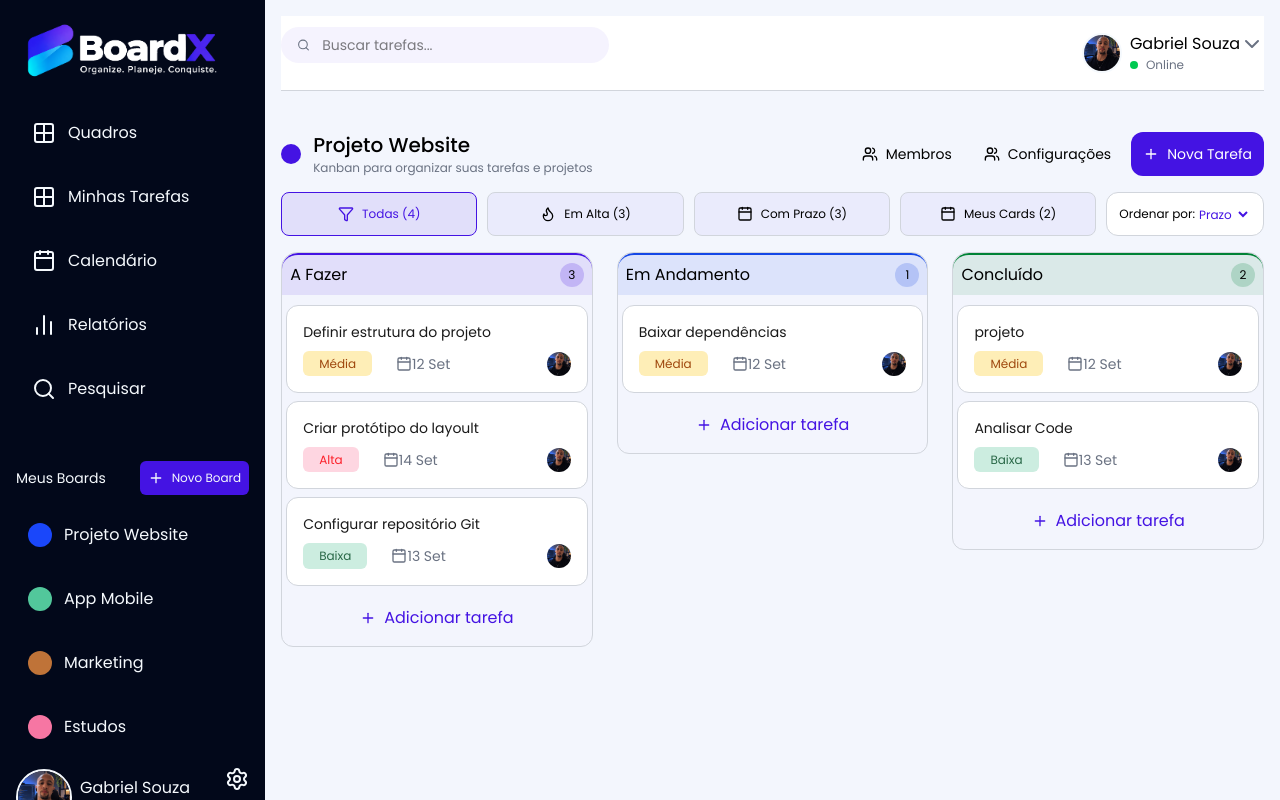
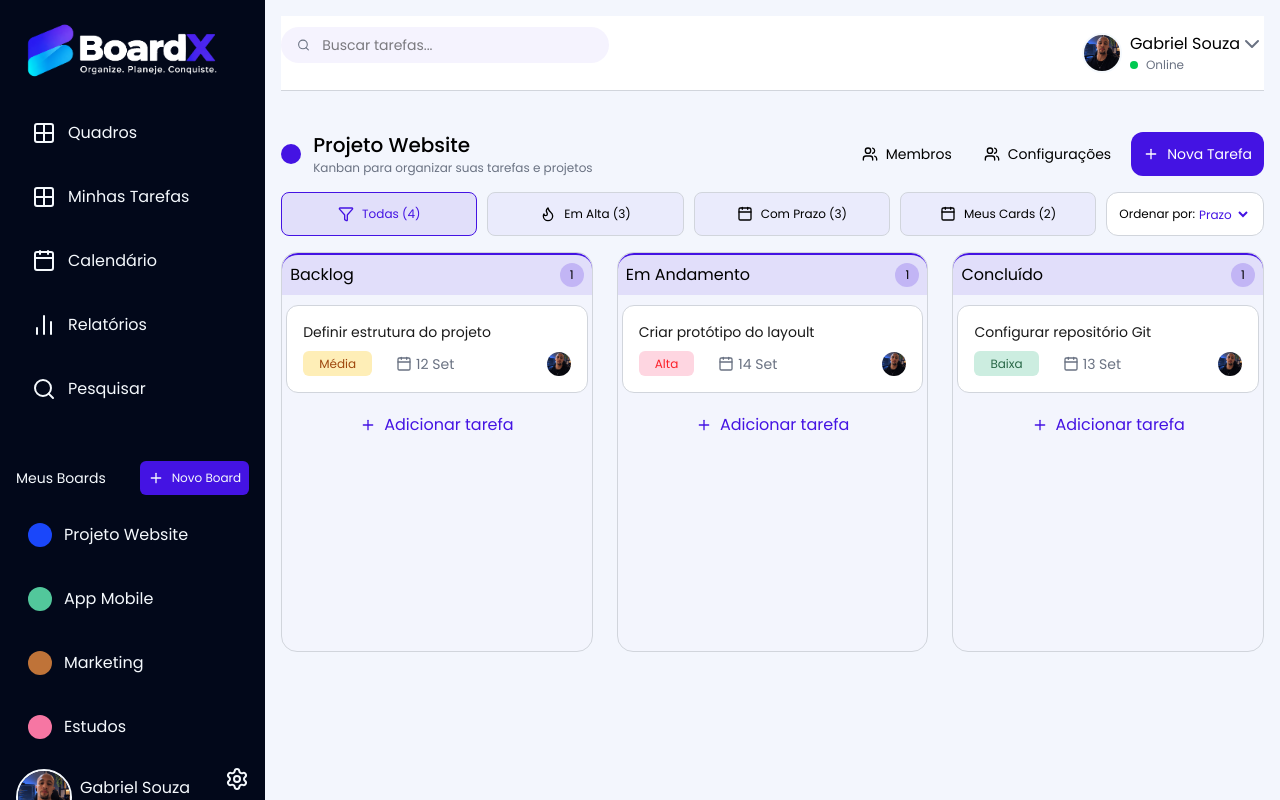
Before and after one commit to BiellSouza/BoardX, a React (Vite) app: page / in a window 1280 px wide. Built offline with nearby package versions, Linux system fonts and the light colour scheme.

Commit message:
Lógica para cards em diferentes colunas

```diff
--- a/package.json
+++ b/package.json
@@ -16,6 +16,7 @@
     "@primeicons/react": "^8.0.0",
     "@primereact/ui": "^11.1.0",
     "@primeuix/themes": "^3.0.0",
+    "@supabase/supabase-js": "^2.116.0",
     "@tailwindcss/vite": "^4.3.3",
     "lucide-react": "^1.42.0",
     "react": "^19.2.8",
--- a/src/pages/Dashboard.tsx
+++ b/src/pages/Dashboard.tsx
@@ -21,13 +21,24 @@ import {
 } from "lucide-react";
 
 function Dashboard() {
-  const cardsAFazer = [
+  const columns = [
+    {
+      id: 1,
+      title: "Backlog",
+      column: "backlog",
+    },
+    { id: 2, title: "Em Andamento", column: "doing" },
+    { id: 3, title: "Concluído", column: "done" },
+  ];
+
+  const initialTasks = [
     {
       label: "Definir estrutura do projeto",
       date: "12 Set",
       priority: "Média",
       color: "#FEEEB7",
       textColor: "#9F480E",
+      column: "backlog",
     },
     {
       label: "Criar protótipo do layoult",
@@ -35,6 +46,7 @@ function Dashboard() {
       priority: "Alta",
       color: "#FED6E1",
       textColor: "#FC212A",
+      column: "doing",
     },
     {
       label: "Configurar repositório Git",
@@ -42,35 +54,11 @@ function Dashboard() {
       priority: "Baixa",
       color: "#CCEDE0",
       textColor: "#296847",
+      column: "done",
     },
   ];
 
-  const cardsEmProgresso = [
-    {
-      label: " Baixar dependências",
-      date: "12 Set",
-      priority: "Média",
-      color: "#FEEEB7",
-      textColor: "#9F480E",
-    },
-  ];
-
-  const cardsConcluido = [
-    {
-      label: "  projeto",
-      date: "12 Set",
-      priority: "Média",
-      color: "#FEEEB7",
-      textColor: "#9F480E",
-    },
-    {
-      label: "Analisar Code",
-      date: "13 Set",
-      priority: "Baixa",
-      color: "#CCEDE0",
-      textColor: "#296847",
-    },
-  ];
+  const [tasks, setTasks] = useState(initialTasks);
 
   const tables = [
     {
@@ -348,40 +336,61 @@ function Dashboard() {
           </div>
           <div className="overflow-y-auto flex flex-col h-screen pb-42 lg:flex-row justify-between lg:gap-4 xl:gap-6">
             {" "}
-            <div className="mt-4 border border-gray-300 h-fit rounded-xl rounded-tr-2xl rounded-tl-2xl bg-[#F3F5FD] w-full">
+            {columns.map((column) => {
+              const columnTasks = initialTasks.filter(
+                (task) => task.column === column.column,
+              );
+
+              return (
+                <div
+                  key={column.column}
+                  className="mt-4 border border-gray-300 min-h-100 h-fit rounded-2xl bg-[#F3F5FD] w-full"
+                >
+                  {/* Cabeçalho */}
                   <div className="flex justify-between bg-primary/10 border-t-2 border-primary p-2 rounded-tr-2xl rounded-tl-2xl">
-                <h1>A Fazer</h1>
+                    <h1>{column.title}</h1>
+
                     <p className="bg-primary/20 w-6 h-6 text-center pt-1 rounded-full text-xs">
-                  {cardsAFazer.length}
+                      {columnTasks.length}
                     </p>
                   </div>
+
+                  {/* Cards */}
                   <div className="mt-1.5">
                     <div className="flex flex-col gap-2 sm:p-1">
-                  {cardsAFazer.map((card, index) => (
+                      {columnTasks.map((task, index) => (
                         <div
+                          draggable={true}
                           key={index}
                           className="flex flex-col gap-2 p-4 border border-gray-300 bg-white rounded-xl cursor-pointer"
                         >
-                      <p className="text-[14px] text-black/90">{card.label}</p>
-                      <div className=" flex items-center justify-between">
+                          <p className="text-[14px] text-black/90">
+                            {task.label}
+                          </p>
+
+                          <div className="flex items-center justify-between">
                             <div className="flex gap-6">
-                          {" "}
+                              {task.priority && (
                                 <p
                                   className="text-sm w-fit py-1 px-4 rounded-md lg:text-[12px]"
                                   style={{
-                              backgroundColor: card.color,
-                              color: card.textColor,
+                                    backgroundColor: task.color,
+                                    color: task.textColor,
                                   }}
                                 >
-                            {card.priority}
+                                  {task.priority}
                                 </p>
-                          <div className="flex gap-3 items-center lg:gap-0">
-                            <Calendar className="size-4 text-secondary" />{" "}
+                              )}
+
+                              <div className="flex gap-3 items-center lg:gap-1">
+                                <Calendar className="size-4 text-secondary" />
+
                                 <p className="text-sm text-secondary">
-                              {card.date}
+                                  {task.date}
                                 </p>
                               </div>
-                        </div>{" "}
+                            </div>
+
                             <img
                               src={fotoUser}
                               alt="foto ilustrativa do Usuário"
@@ -391,8 +400,9 @@ function Dashboard() {
                         </div>
                       ))}
                     </div>
+
                     <button
-                  onClick={() => AddCards()}
+                      onClick={AddCards}
                       className="flex items-center gap-2 text-primary justify-center w-fit mx-auto py-4 cursor-pointer"
                     >
                       <Plus className="size-4" />
@@ -400,7 +410,9 @@ function Dashboard() {
                     </button>
                   </div>
                 </div>
-            <div className="mt-4 border border-gray-300 h-fit rounded-xl rounded-tr-2xl rounded-tl-2xl bg-[#F3F5FD] w-full">
+              );
+            })}
+            {/* <div className="mt-4 border border-gray-300 h-fit rounded-xl rounded-tr-2xl rounded-tl-2xl bg-[#F3F5FD] w-full">
               <div className="flex justify-between bg-blue-700/10 border-t-2 border-blue-700 p-2 rounded-tr-2xl rounded-tl-2xl">
                 <h1>Em Andamento</h1>
                 <p className="bg-blue-700/20 w-6 h-6 text-center pt-1 rounded-full text-xs">
@@ -503,7 +515,7 @@ function Dashboard() {
                   Adicionar tarefa
                 </button>
               </div>
-            </div>
+            </div> */}
           </div>
 
           {modalOpen === true && (
```
Also changed, not shown: 2 other files (tests, documents, lock files or other folders). Lines whose indentation alone changed are shown as unchanged.
